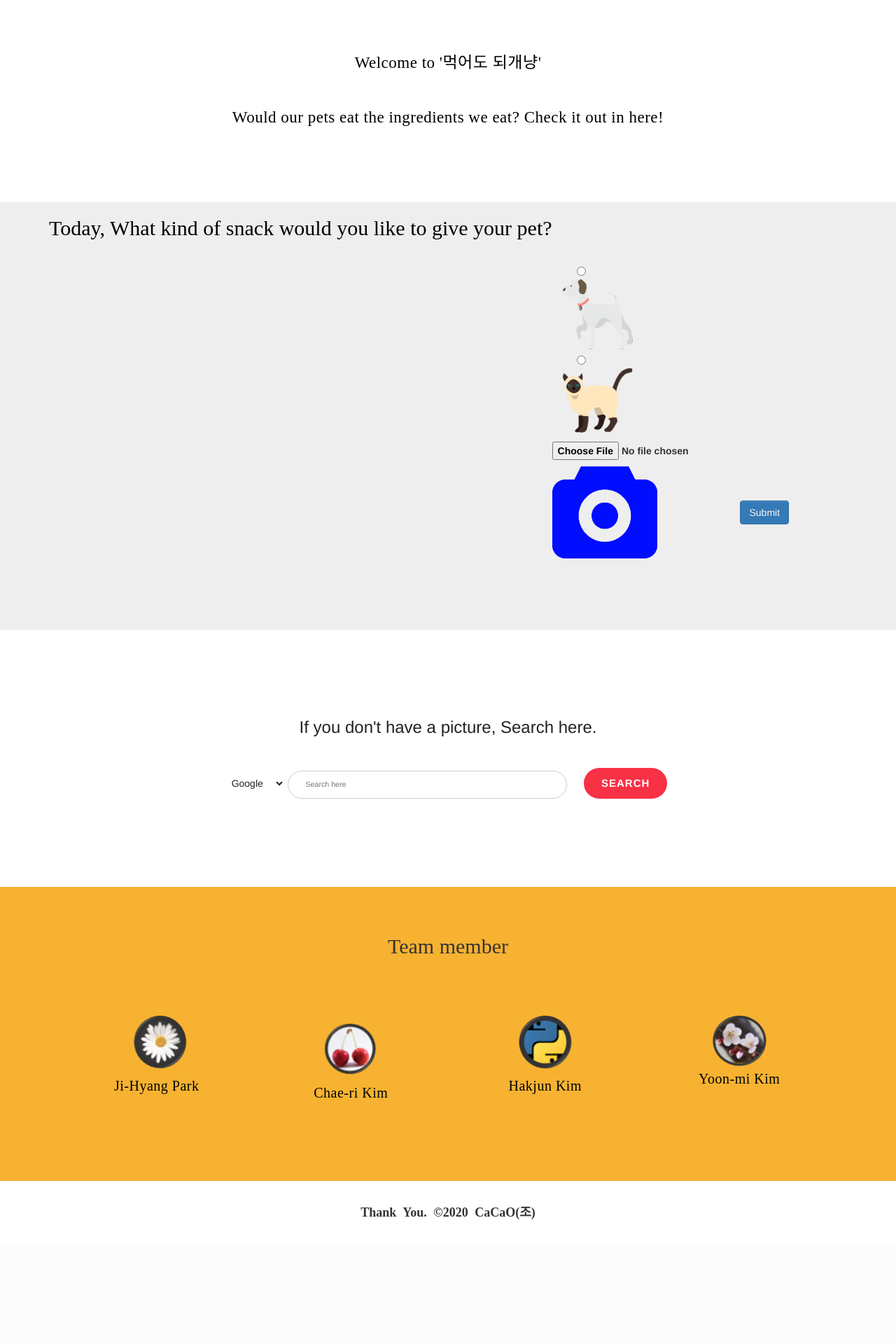
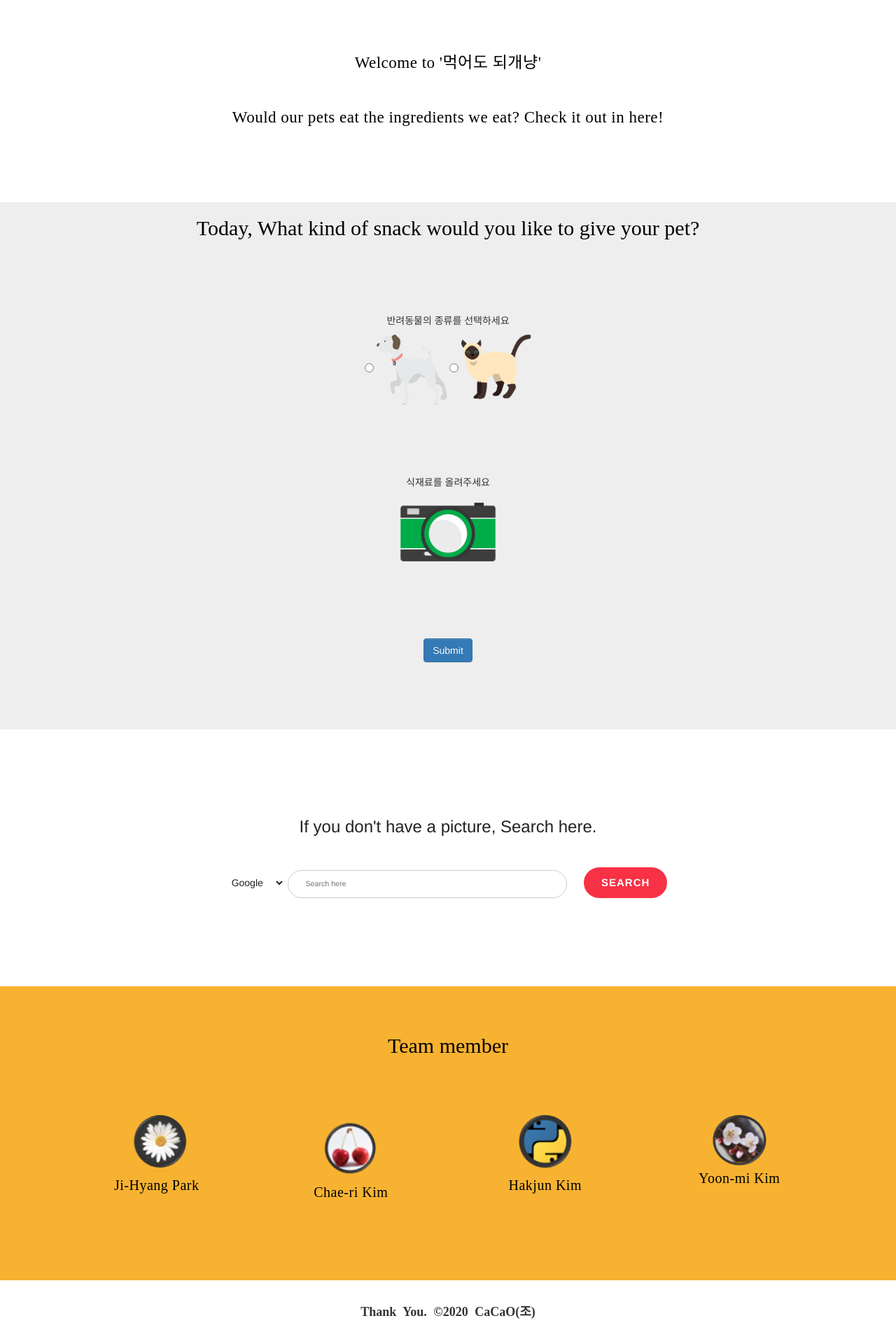
Before and after one commit to Codetre/cloned_PKKK_project, a Django app: page /upload in a window 1280 px wide. Shown: the part 831-2751 px from the top of the page at 70% size. Before the commit the page ends 2573 px from the top, so only its background shows below. Run offline with Django 3.2, Linux system fonts and the light colour scheme; some libraries are stand-ins or nearby versions; some web fonts are replaced.

Commit message:
Upload form tuned.

```diff
--- a/check_edible/templates/check_edible/upload.html
+++ b/check_edible/templates/check_edible/upload.html
@@ -4,16 +4,19 @@
 {% block uploadform %}
 <div class="features">
   <div class="container">
-    <div class="row">
-      <h2 style="font-family: NanumBarunpenB">
+    <div class="text-center">
+      <h2 style="font-family: NanumBarunpenB;">
         Today, What kind of snack would you like to give your pet?
       </h2>
 
+
+      <div class="col-xs-12 text-center">
         <form action="{% url 'check_edible:result' %}" method="post" enctype="multipart/form-data">
           {% csrf_token %}
           {% comment %} {{ form.as_p }} {% endcomment %}
-        <div class="features-content">
-          <div class="col-sm-3 text-center">
+
+          <div class="about-content">
+          <p>반려동물의 종류를 선택하세요</p>
             <label for="dog">
               <input type="radio" name="pet_type" value="dog" width="150" height="150">
               <img src="{% static 'images/pets/dog.png' %}">
@@ -23,21 +26,24 @@
               <img src="{% static 'images/pets/cat.png' %}">
             </label>
           </div>
-        </div>
 
-        <div class="features-content">
-          <label for="food_image">
-            <input type="file" name="food_image" id="food_image" accept="image/*;capture=camera">
-            <img src="{% static 'images/camera.png' %}" width="150" height="150">
+          <div class="about-content">
+            <p>식재료를 올려주세요</p>
+            <label for="food_image" >
+              <input type="file" name="food_image" id="food_image" accept="image/*;capture=camera" style="border: none; display: none;">
+              <img src="{% static 'images/camera.png'%}" width="150" height="102"/>
             </label>
+
+
+          <div class="about-content">
             <button type="submit" class="btn btn-primary">Submit</button>
           </div>
         </form>
-
       </div>
     </div>
   </div>
 </div>
+
 
 <!-- Search position -->
 <div class="subscribe" id="subscribe">
```
Also changed, not shown: gaenyang/settings.py (+7 -2 lines), check_edible/static/images/camera.png. Lines whose indentation alone changed are shown as unchanged.
